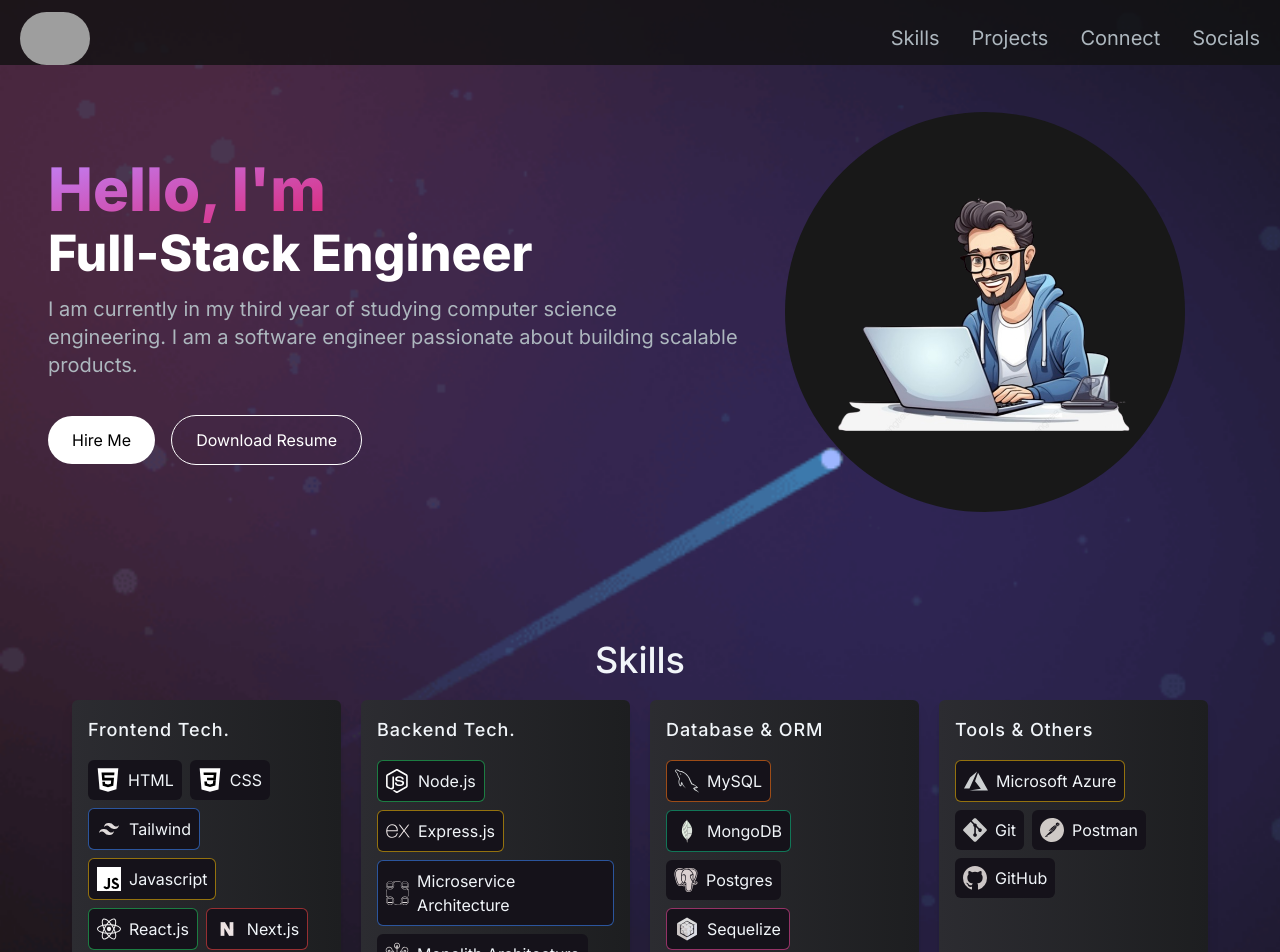
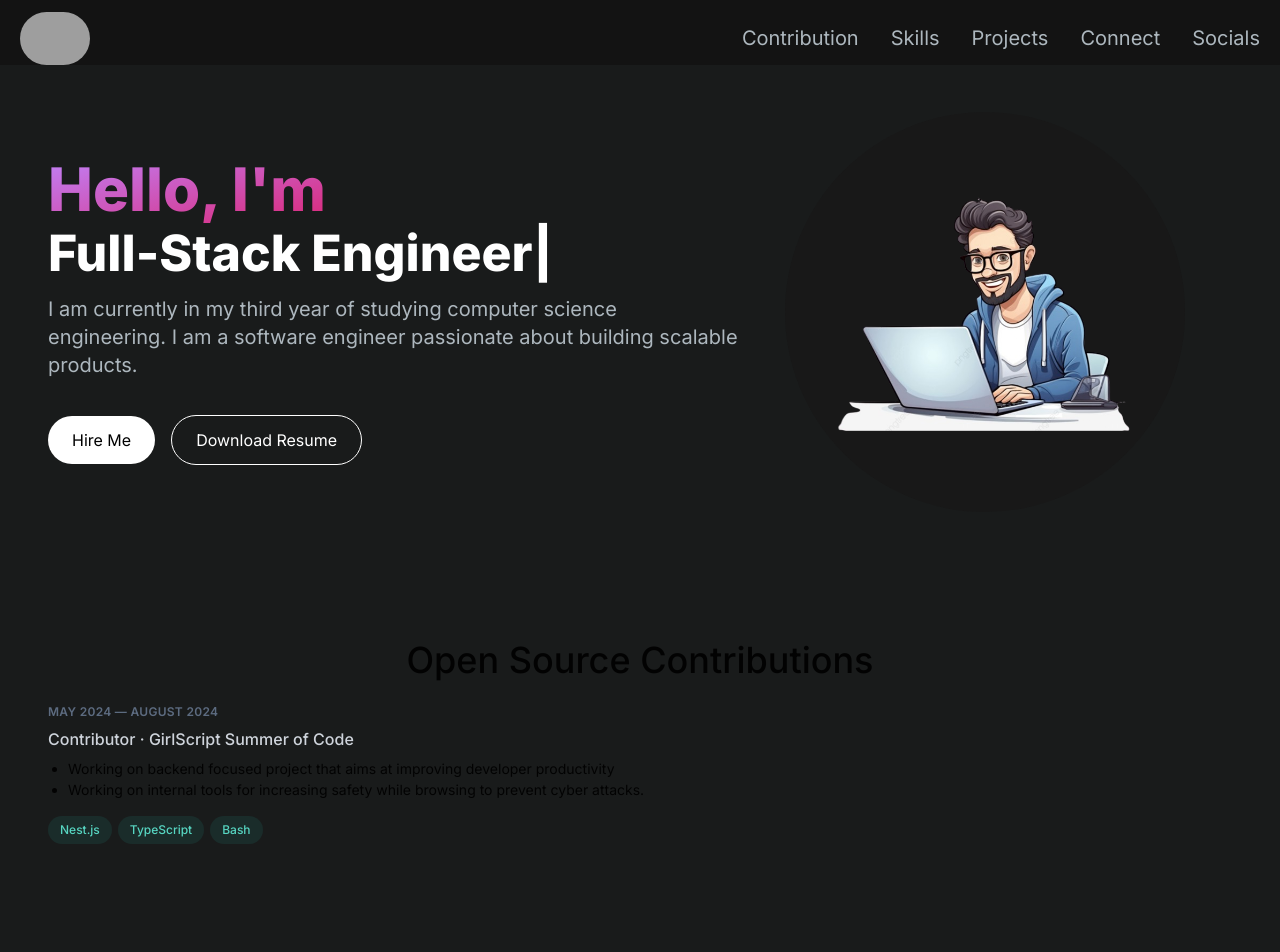
Before and after one commit to PrathamPatel010/Developer-Portfolio-2.0, a Next.js app: page / in a window 1280 px wide. Shown: the top 952 px of the page. Built offline with nearby package versions, Linux system fonts and the light colour scheme; grey boxes are pictures that could not be loaded.

Commit message:
ui modified and added components for contribution section

```diff
--- a/src/app/components/Cards/TechCard.jsx
+++ b/src/app/components/Cards/TechCard.jsx
@@ -20,14 +20,15 @@ const TechCard = ({ title, tech }) => {
                             item.name === 'Next.js' && 'border border-red-500/60',
                             item.name === 'Node.js' && 'border border-green-500/60',
                             item.name === 'Microservice Architecture' && 'border border-blue-500/60',
+                            item.name === 'Monolith Architecture' && 'border border-red-500/60',
                             item.name === 'Express.js' && 'border border-yellow-500/60',
                             item.name === 'MySQL' && 'border border-orange-500/60',
                             item.name === 'MongoDB' && 'border border-emerald-500/60',
                             item.name === 'PostgreSQL' && 'border border-blue-500/60',
                             item.name === 'Sequelize' && 'border border-pink-500/60',
-                            item.name === 'Git & GitHub' && 'border border-blue-500/60',
-                            item.name === 'Netlify' && 'border border-green-500/60',
-                            item.name === 'Render' && 'border border-red-500/60',
+                            item.name === 'Git' && 'border border-blue-500/60',
+                            item.name === 'GitHub' && 'border border-green-500/60',
+                            item.name === 'Postman' && 'border border-orange-500/60',
                             item.name === 'Microsoft Azure' && 'border border-yellow-500/60'
                         )}
                     >
--- /dev/null
+++ b/src/app/components/Contribution.jsx
@@ -0,0 +1,48 @@
+import { contributions } from "@/app/data";
+import React from "react";
+
+const Contribution = () => {
+    return (
+        <>
+            <section id="contribution" className="pt-20 mt-10 opacity-90" aria-label="Contribution">
+                <div className="text-4xl text-center font-medium mt-2 mb-5">
+                    Open Source Contributions
+                </div>
+                <div>
+                    <ol className="group/list">
+                        {contributions.map((contribution, index) => (
+                            <li key={index} className="mb-12">
+                                <div className="group relative grid pb-1">
+                                    <header className="z-10 mb-2 mt-1 text-xs font-semibold uppercase tracking-wide text-slate-500 sm:col-span-2" aria-label={contribution.timeline}>{contribution.timeline}</header>
+                                    <div className="z-10 sm:col-span-6">
+                                        <h3 className="font-medium leading-snug text-slate-200">
+                                            <div>
+                                                <a className="inline-flex items-baseline font-medium leading-tight text-slate-200 hover:text-teal-300 focus-visible:text-teal-300 group/link text-base" href={contribution.link} target="_blank" rel="noreferrer noopener" aria-label={contribution.eventName}>
+                                                    <span>{contribution.eventName} · {contribution.company}</span>
+                                                </a>
+                                            </div>
+                                        </h3>
+                                        <ul className="mt-2 text-sm leading-normal list-disc pl-5">
+                                            {contribution.detailedWork.map((point, index) => (
+                                                <li key={index}>{point}</li>
+                                            ))}
+                                        </ul>
+                                        <ul className="mt-2 flex flex-wrap" aria-label="Technologies used">
+                                            {contribution.techStack.map((tech, index) => (
+                                                <li key={index} className="mr-1.5 mt-2">
+                                                    <div className="flex items-center rounded-full bg-teal-400/10 px-3 py-1 text-xs font-medium leading-5 text-teal-300">{tech}</div>
+                                                </li>
+                                            ))}
+                                        </ul>
+                                    </div>
+                                </div>
+                            </li>
+                        ))}
+                    </ol>
+                </div>
+            </section>
+        </>
+    );
+};
+
+export default Contribution;
--- a/src/app/components/Navbar.jsx
+++ b/src/app/components/Navbar.jsx
@@ -8,6 +8,10 @@ import Image from "next/image";
 
 const Navbar = () => {
     const navLinks = [
+        {
+            title: 'Contribution',
+            href: '#contribution',
+        },
         {
             title: 'Skills',
             href: '#skills'
--- a/src/app/components/ProjectSection.jsx
+++ b/src/app/components/ProjectSection.jsx
@@ -3,7 +3,7 @@ import ProjectsCard from '../components/Cards/ProjectCard';
 const ProjectCardSection = ({ title, data }) => {
 
     return (
-        <section id={'projects'} className="grid gap-8 mt-5 md:mt-20 md:p-0">
+        <section id={'projects'} className="grid gap-8 mt-5 md:mt-20 pt-20">
             <div className="text-3xl md:text-4xl font-medium text-zinc-200 text-center">{title}</div>
             <div className="grid grid-cols-1 md:grid-cols-3 lg:grid-cols-4 xl:grid-cols-4 gap-5">
                 {data.map((card) => (
--- a/src/app/components/SkillsSection.jsx
+++ b/src/app/components/SkillsSection.jsx
@@ -53,13 +53,13 @@ const SkillsSection = () => {
                                 path: '/skills/express.svg',
                             },
                             {
+                                name: 'Monolith Architecture',
+                                path: '/skills/monolith.svg'
+                            },
+                            {
                                 name: 'Microservice Architecture',
                                 path: '/skills/microservice.svg'
                             },
-                            {
-                                name: 'Monolith Architecture',
-                                path: '/skills/monolith.svg'
-                            }
                         ]
                         }
                     />
--- a/src/app/data/index.js
+++ b/src/app/data/index.js
@@ -45,4 +45,20 @@ const projects = [
         href: 'https://github.com/PrathamPatel010/Google-Flights-Microservice-Backend',
     }
 ]
-export {about,projects};
+
+
+const contributions = [
+    {
+        timeline: "May 2024 — August 2024",
+        eventName: "Contributor",
+        company: "GirlScript Summer of Code",
+        link: "https://gssoc.girlscript.tech/",
+        detailedWork: [
+            "Working on backend focused project that aims at improving developer productivity",
+            "Working on internal tools for increasing safety while browsing to prevent cyber attacks."
+        ],
+        techStack: ["Nest.js", "TypeScript","Bash"]
+    },
+];
+
+export {about,projects,contributions};
--- a/src/app/page.jsx
+++ b/src/app/page.jsx
@@ -6,18 +6,21 @@ import ProjectCardSection from "@/app/components/ProjectSection";
 import EmailSection from "@/app/components/EmailSection";
 import {projects} from './data/index';
 import Footer from "@/app/components/Footer";
+import Contribution from "@/app/components/Contribution";
 export default function Home() {
 
     return (
-      <main style={{backgroundImage:`url(images/banner-bg.png)`,backgroundSize:"cover"}} className="flex min-h-screen min-w-full bg-[#121212] bg-no-repeat">
+      // <main style={{backgroundImage:`url(images/banner-bg.png)`,backgroundSize:"contain"}} className="flex min-h-screen min-w-full bg-[#121212] bg-no-repeat">
+      <main className="flex min-h-screen min-w-full bg-[#191b1b] bg-no-repeat">
         <Navbar/>
         <div className={'container mt-24 mx-auto px-6 md:px-12 py-4'}>
             <HeroSection/>
+            <Contribution/>
             <SkillsSection/>
             <ProjectCardSection title={'Projects'} data={projects}/>
             <EmailSection/>
             <Footer/>
         </div>
-    </main>
+      </main>
   );
 }
```
